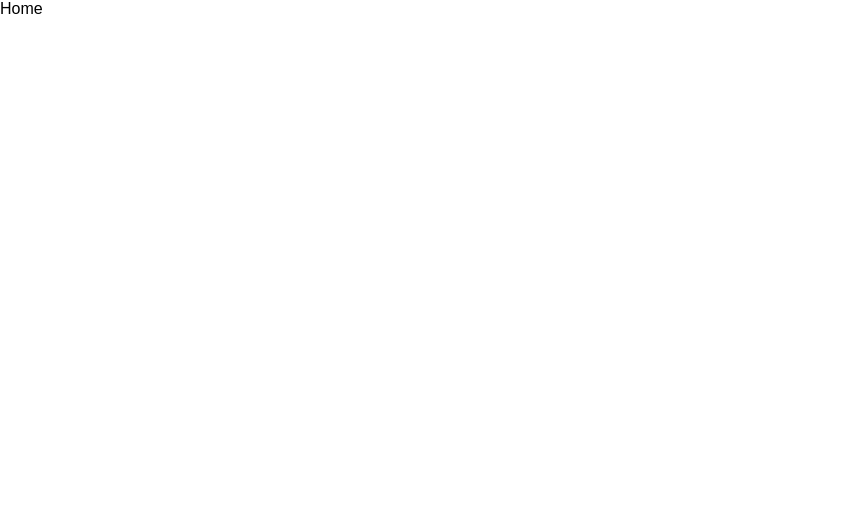
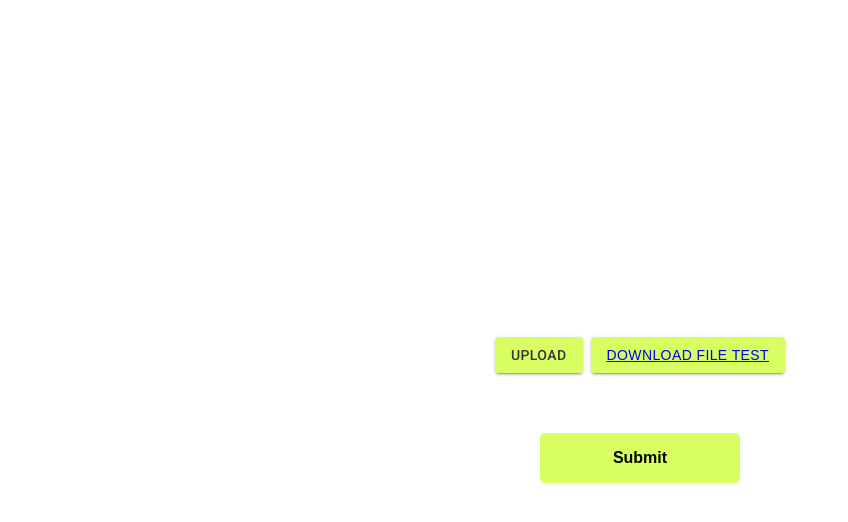
Before and after one commit to Wellers0n/upload, a React (Vite) app in the folder packages/client/: page / in a window 1280 px wide. Shown: the top 522 px of the page, without its empty margins (0-848 px from the left). Built offline with nearby package versions, Linux system fonts and the light colour scheme; sample sign-in values are in the browser's storage.

Commit message:
feat: add home screen

```diff
--- a/packages/client/src/routes/404/index.tsx
+++ b/packages/client/src/routes/404/index.tsx
@@ -1,7 +1,7 @@
 import React from "react"
 
 const NotFoundScreen = () => {
-    return <div>Page not found</div>;
+  return <div>Page not found</div>;
 };
 
 export default NotFoundScreen
--- a/packages/client/src/routes/Home/index.tsx
+++ b/packages/client/src/routes/Home/index.tsx
@@ -1,7 +1,101 @@
-import React from "react"
+import React, { useState } from "react"
+import FormData from 'form-data'
+
+import {
+  Container,
+  Wrapper,
+  Button,
+  Box
+} from "./styles";
+
+// components
+import ButtonMui from '@mui/material/Button';
+import Alert from "../../components/Alert";
+import Snackbar from '@mui/material/Snackbar';
+import Stack from '@mui/material/Stack';
+
+import axios from '../../axios'
 
 const Home = () => {
-    return <div>Home</div>;
+  const [files, setFiles] = useState([]);
+  const [snackbarMessage, setSnackbarMessage] = useState("");
+  const [open, setOpen] = useState(false);
+  const [error, setError] = useState(false);
+
+  const submit = async () => {
+    try {
+
+      const form = new FormData();
+
+      form.append('file', files[0])
+
+      const response = await axios?.post('/upload/transaction-file', form, {
+        headers: {
+          'Content-Type': 'multipart/form-data'
+        }
+      })
+      setError(false)
+
+      setSnackbarMessage(response?.data?.message)
+
+      handleClick()
+
+
+
+    } catch (error: any) {
+      setSnackbarMessage(error?.response?.data?.message)
+      setError(true)
+      handleClick()
+
+    }
+  };
+
+  const handleClick = () => {
+    setOpen(true);
+  };
+
+  const handleClose = (event: React.SyntheticEvent | Event, reason?: string) => {
+    if (reason === 'clickaway') {
+      return;
+    }
+
+    setOpen(false);
+  };
+
+
+  return (
+    <Container>
+      <Wrapper>
+        <Box>
+          <Snackbar open={open} autoHideDuration={6000} onClose={handleClose}>
+            <Alert onClose={handleClose} severity={error ? "error" : "success"} sx={{ width: '100%' }}>
+              {snackbarMessage}
+            </Alert>
+          </Snackbar>
+          <Stack spacing={1} direction={'row'}>
+            <ButtonMui variant="contained" component="label" style={{ backgroundColor: "#D7FF61", color: "#363636" }}>
+              Upload
+              <input
+                onChange={(e: any) => setFiles(e.target.files)}
+                title="file"
+                hidden
+                accept="text/*"
+                type="file" />
+            </ButtonMui>
+            <ButtonMui variant="contained" component="label" style={{ backgroundColor: "#D7FF61", color: "#363636" }}>
+              <a
+                href={"./sales.txt"}
+                download>
+                Download file test
+              </a>
+            </ButtonMui>
+          </Stack>
+          <Button onClick={submit} >Submit</Button>
+
+        </Box>
+      </Wrapper>
+    </Container>
+  )
 };
 
 export default Home
--- a/packages/client/src/routes/Home/styles.tsx
+++ b/packages/client/src/routes/Home/styles.tsx
@@ -0,0 +1,50 @@
+import styled from "styled-components";
+
+export const Container = styled.div`
+  display: flex;
+  height: 100vh;
+  width: 100%;
+`;
+
+export const Wrapper = styled.div`
+  flex: 2;
+  background-color: #fff;
+  display: flex;
+  justify-content: center;
+  align-items: center;
+  flex-direction: column;
+`;
+
+export const Title = styled.h2`
+  color: black;
+`;
+
+export const Box = styled.div`
+  width: 50%;
+  height: 100%;
+  margin-top: 20px;
+  display: flex;
+  justify-content: center;
+  align-items: center;
+  flex-direction: column;
+`;
+
+export const Button = styled.button`
+  background-color: #D7FF61;
+  height: 50px;
+  border: none;
+  width: 200px;
+  margin-top: 60px;
+  border-radius: 5px;
+  font-weight: bold;
+  font-size: 16px;
+`
+export const Login = styled.button`
+  color: #363636;
+  background-color: transparent;
+  border: none;
+  font-size: 14px;
+  align-self: flex-end;
+  font-weight: bold;
+  cursor: pointer;
+`;
```
Also changed, not shown: packages/client/sales.txt (added), packages/client/src/routes/Login/index.tsx (indentation only), packages/client/src/routes/PrivateRouter/index.tsx (indentation only), packages/client/src/routes/Register/index.tsx (indentation only), 2 other files (tests, documents, lock files or other folders).
